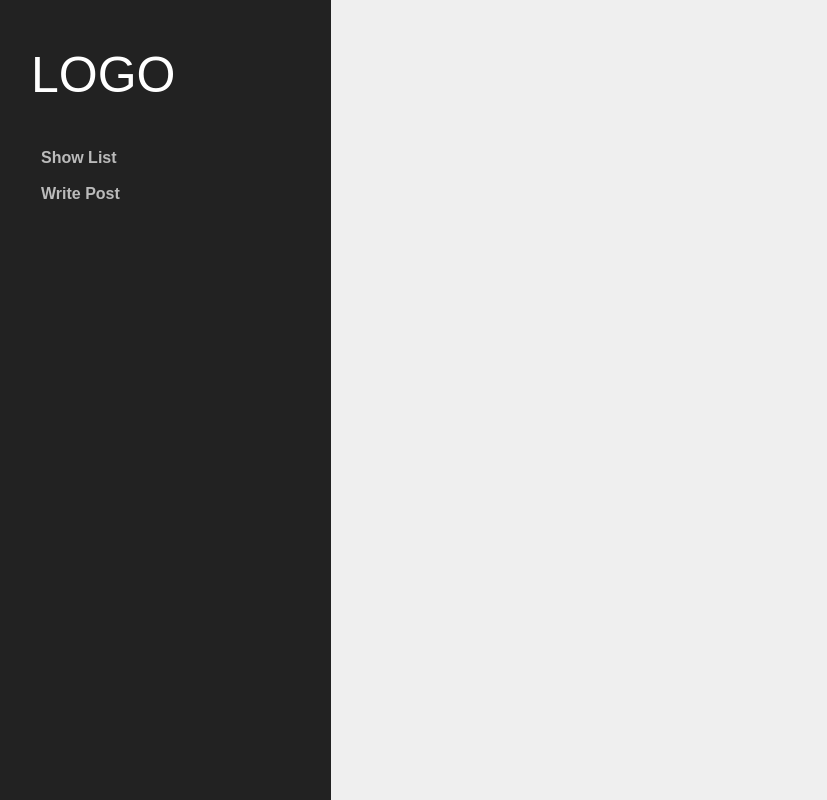
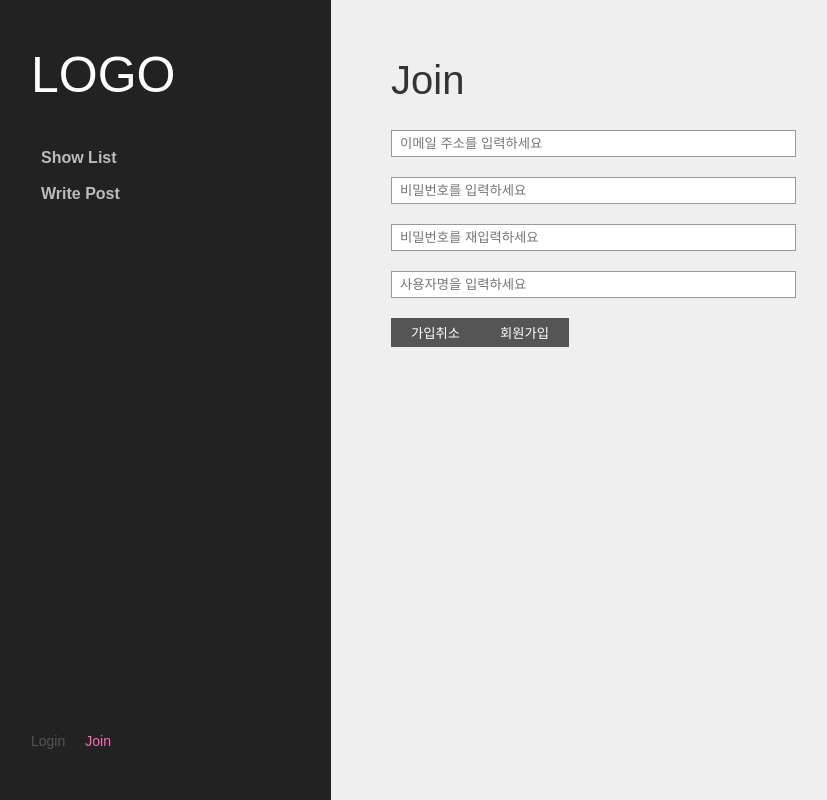
Before and after one commit to dawoon-joo/node_2023, a React (Create React App) app in the folder react/: page /join in a window 1280 px wide. Shown: the whole page, without its empty margins (19-846 px from the left). Built offline with nearby package versions, Linux system fonts and the light colour scheme.

Commit message:
firebase로 회원인증 정보 등록

```diff
--- a/react/package.json
+++ b/react/package.json
@@ -7,6 +7,7 @@
     "@testing-library/react": "^13.4.0",
     "@testing-library/user-event": "^13.5.0",
     "axios": "^1.2.2",
+    "firebase": "^9.15.0",
     "http-proxy-middleware": "^2.0.6",
     "react": "^17.0.2",
     "react-dom": "^17.0.2",
--- a/react/src/App.js
+++ b/react/src/App.js
@@ -6,6 +6,8 @@
 import Edit from './community/Edit';
 import List from './community/List';
 import GlobalStyle from './GlobalStyle';
+import Join from './user/Join';
+import Login from './user/Login';
 
 function App() {
 	return (
@@ -20,6 +22,9 @@
 				{/* /detail url로 접속뒤 뒤에 나오는 정보값을 num라는 키값에 담아 param객체 전달 */}
 				<Route path='/detail/:num' element={<Detail />} />
 				<Route path='/edit/:num' element={<Edit />} />
+
+				<Route path='/join' element={<Join />} />
+				<Route path='/login' element={<Login />} />
 			</Routes>
 		</>
 	);
--- a/react/src/common/Header.js
+++ b/react/src/common/Header.js
@@ -31,6 +31,20 @@
 	}
 `;
 
+const Util = styled.ul`
+	position: absolute;
+	bottom: 50px;
+	left: 50px;
+	display: flex;
+	gap: 20px;
+	li {
+		a {
+			font: 14px/1 'arial';
+			color: #555;
+		}
+	}
+`;
+
 function Header() {
 	const activeStyle = { color: 'hotpink' };
 	return (
@@ -50,6 +64,19 @@
 					</NavLink>
 				</li>
 			</Gnb>
+
+			<Util>
+				<li>
+					<NavLink to='/login' style={({ isActive }) => (isActive ? activeStyle : null)}>
+						Login
+					</NavLink>
+				</li>
+				<li>
+					<NavLink to='/join' style={({ isActive }) => (isActive ? activeStyle : null)}>
+						Join
+					</NavLink>
+				</li>
+			</Util>
 		</HeaderWrap>
 	);
 }
--- a/react/src/common/Layout.js
+++ b/react/src/common/Layout.js
@@ -21,6 +21,8 @@
 				display: block;
 			}
 			input[type='text'],
+			input[type='password'],
+			input[type='email'],
 			textarea {
 				width: 50%;
 				min-width: 300px;
--- /dev/null
+++ b/react/src/firebase.js
@@ -0,0 +1,15 @@
+import firebase from 'firebase/compat/app';
+import 'firebase/compat/auth';
+
+const firebaseConfig = {
+	apiKey: 'AIzaSyDYLhaAGwbiyYEZ0pSr0YsdcwbZRI9B4M8',
+	authDomain: 'react-node-01.firebaseapp.com',
+	projectId: 'react-node-01',
+	storageBucket: 'react-node-01.appspot.com',
+	messagingSenderId: '219045563054',
+	appId: '1:219045563054:web:7f0d869e5e132be9b9fb3f',
+};
+
+firebase.initializeApp(firebaseConfig);
+
+export default firebase;
--- /dev/null
+++ b/react/src/user/Join.js
@@ -0,0 +1,46 @@
+import Layout from '../common/Layout';
+import styled from 'styled-components';
+import { useState } from 'react';
+import { useNavigate } from 'react-router-dom';
+import firebase from '../firebase';
+
+const BtnSet = styled.div`
+	margin-top: 20px;
+`;
+
+function Join() {
+	const navigate = useNavigate();
+	const [Email, setEmail] = useState('');
+	const [Pwd1, setPwd1] = useState('');
+	const [Pwd2, setPwd2] = useState('');
+	const [Name, setName] = useState('');
+
+	const handleJoin = async () => {
+		if (!(Name && Email && Pwd1 && Pwd2)) return alert('모든 양식을 입력하세요.');
+		if (Pwd1 === !Pwd2) return alert('비밀번호 2개를 동일하게 입력하세요.');
+
+		//위의 조건을 통과해서 회원가입을 하기 위한 정보값을 변수에 할당
+		//await문으로 동기화해서 firebase의 인증함수로 인증정보를 저장
+		let createdUser = await firebase.auth().createUserWithEmailAndPassword(Email, Pwd1);
+
+		//반환된 User 정보값에 displayName이라는 키값으로 사용자이름 추가등록
+		await createdUser.user.updateProfile({ displayName: Name });
+		console.log(createdUser.user);
+		navigate('/login');
+	};
+
+	return (
+		<Layout name={'Join'}>
+			<input type='email' value={Email} placeholder='이메일 주소를 입력하세요' onChange={(e) => setEmail(e.target.value)} />
+			<input type='password' value={Pwd1} placeholder='비밀번호를 입력하세요' onChange={(e) => setPwd1(e.target.value)} />
+			<input type='password' value={Pwd2} placeholder='비밀번호를 재입력하세요' onChange={(e) => setPwd2(e.target.value)} />
+			<input type='text' value={Name} placeholder='사용자명을 입력하세요' onChange={(e) => setName(e.target.value)} />
+
+			<BtnSet>
+				<button onClick={() => navigate(-1)}>가입취소</button>
+				<button onClick={handleJoin}>회원가입</button>
+			</BtnSet>
+		</Layout>
+	);
+}
+export default Join;
--- /dev/null
+++ b/react/src/user/Login.js
@@ -0,0 +1,7 @@
+import Layout from '../common/Layout';
+
+function Login() {
+	return <Layout name={'Login'}></Layout>;
+}
+
+export default Login;
```
Also changed, not shown: 1 other file (tests, documents, lock files or other folders).
